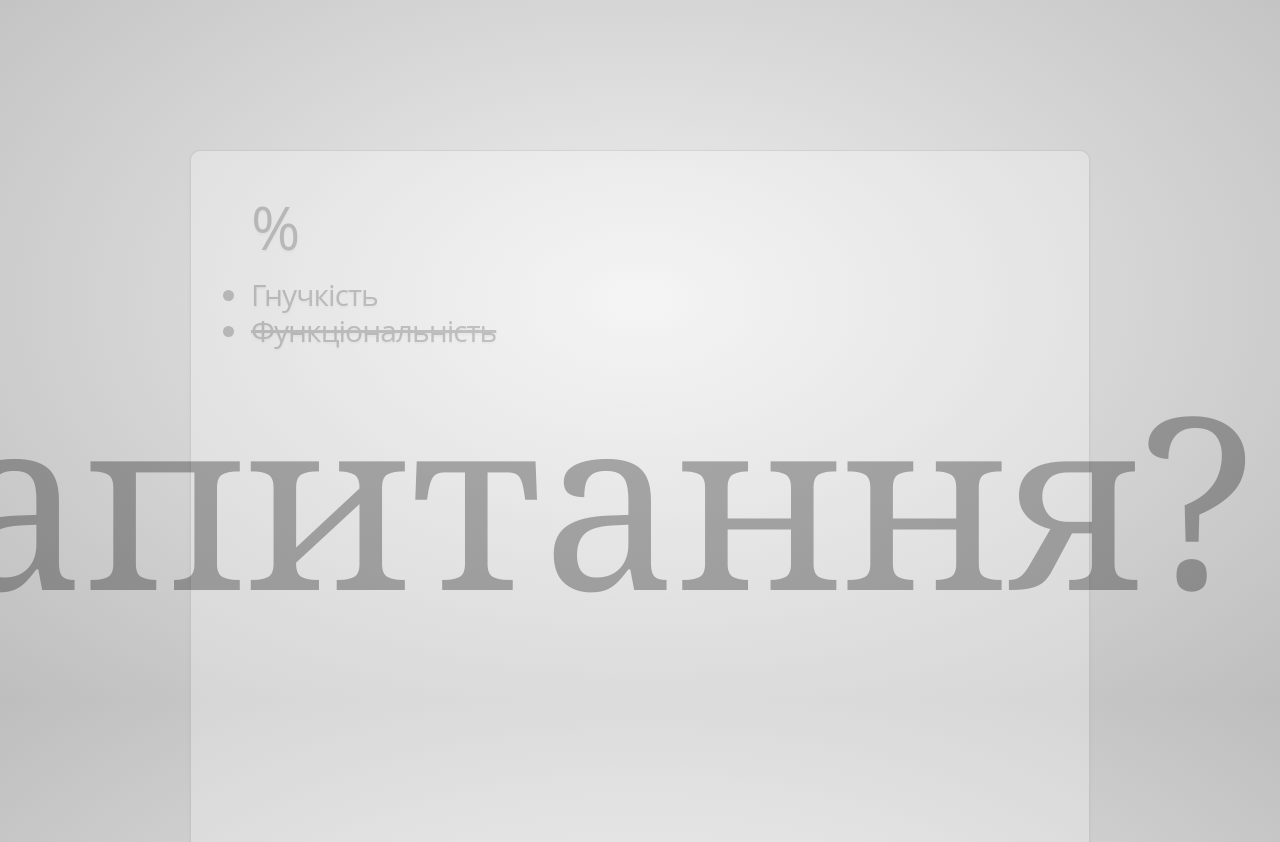
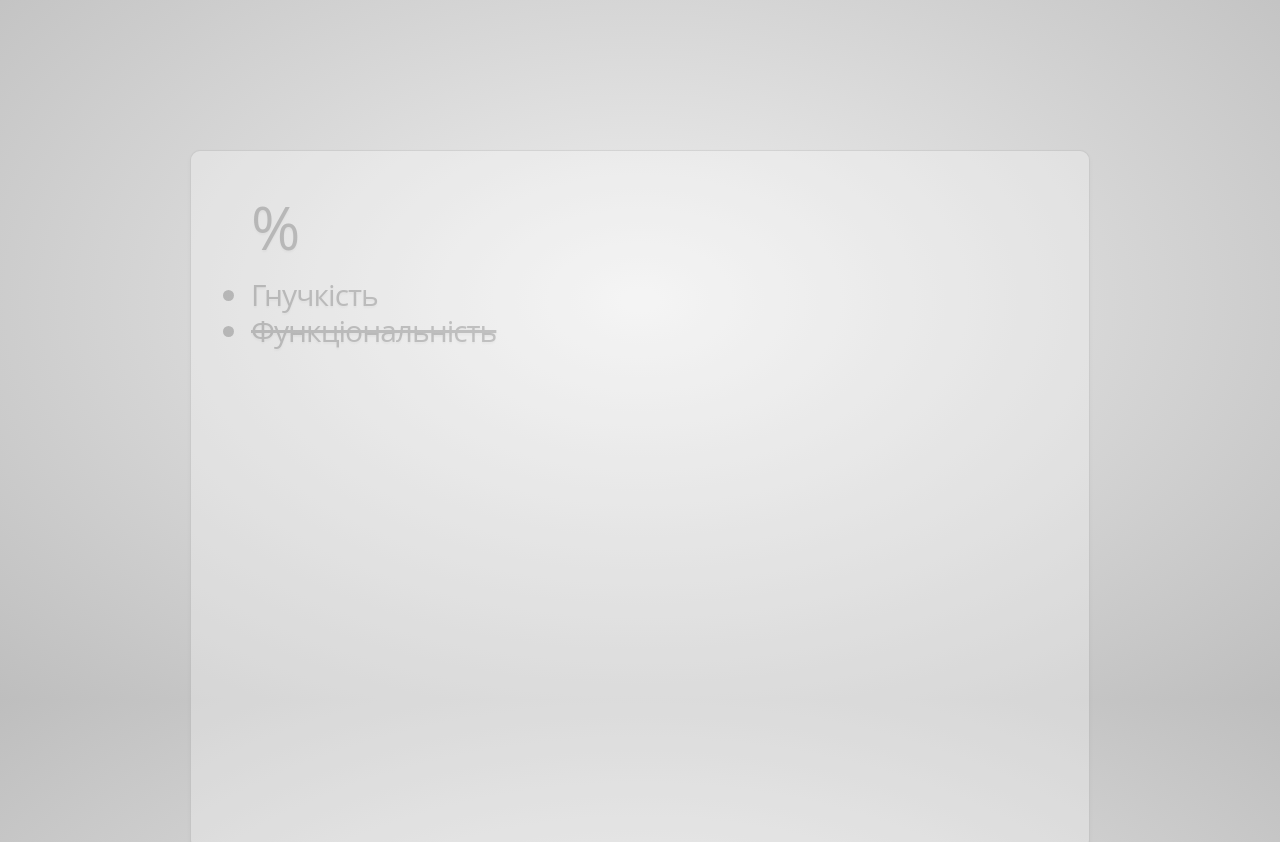
Before and after one commit to mkhrystunov/presentations, a plain HTML site: page css_units.html in a window 1280 px wide. Shown: the part 4900-5742 px from the top of the page. Drawn offline with Linux system fonts and the light colour scheme.

Commit message:
Fix last slide in CSS Units presentation

```diff
--- a/css_units.html
+++ b/css_units.html
@@ -139,7 +139,7 @@
         <img class="full-width" src="images/css_units/vmax.png">
     </div>
 
-    <div id="overview" class="step" data-y="5000" data-scale="5">
+    <div id="overview" class="step" data-z="1000" data-y="5000" data-scale="5">
         Чи є у вас запитання?
     </div>
 </div>
```
